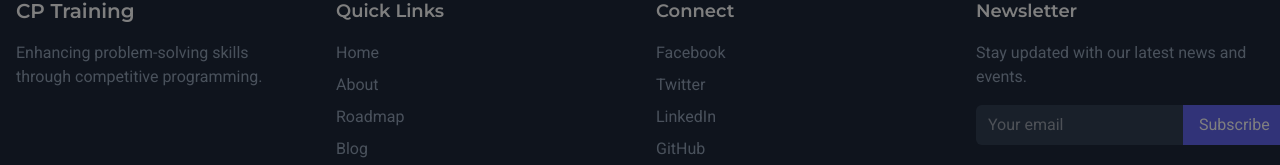
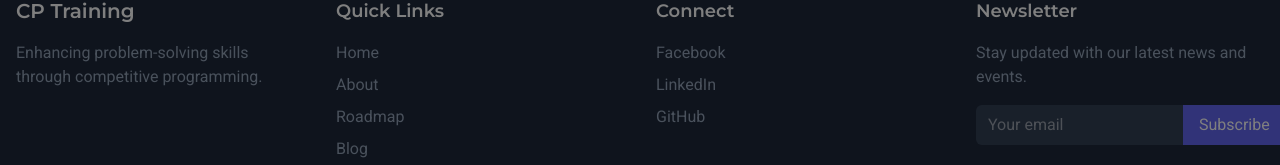
Before and after one commit to abderrahmane-18/competitive-programming-trainning, a Vue app: page /about in a window 1280 px wide. Shown: the part 623-788 px from the top of the page. Built offline with nearby package versions, Linux system fonts and the light colour scheme; the HTML template or start-up script is replaced by a standard one.

Commit message:
fix footer

```diff
--- a/src/components/Footer.vue
+++ b/src/components/Footer.vue
@@ -84,7 +84,7 @@ const quickLinks = [
 
 const socialLinks = [
   { name: "Facebook", url: "https://facebook.com" },
-  { name: "Twitter", url: "https://twitter.com" },
+
   { name: "LinkedIn", url: "https://linkedin.com" },
   { name: "GitHub", url: "https://github.com" },
 ];
```
